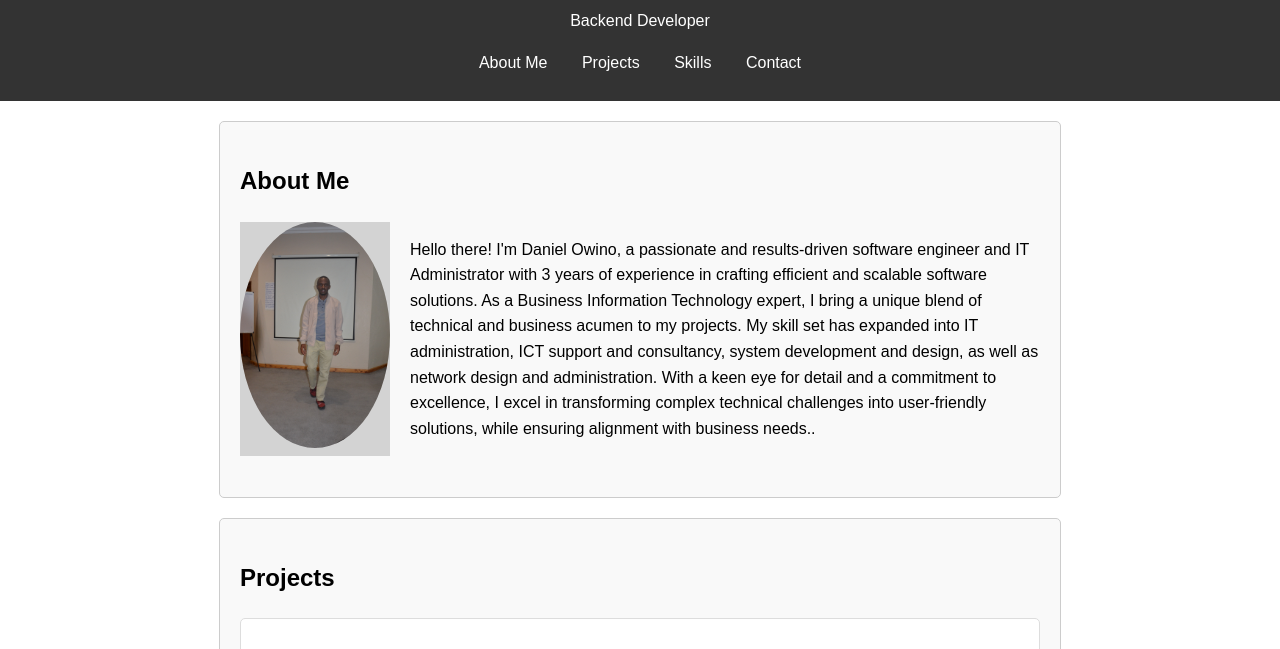
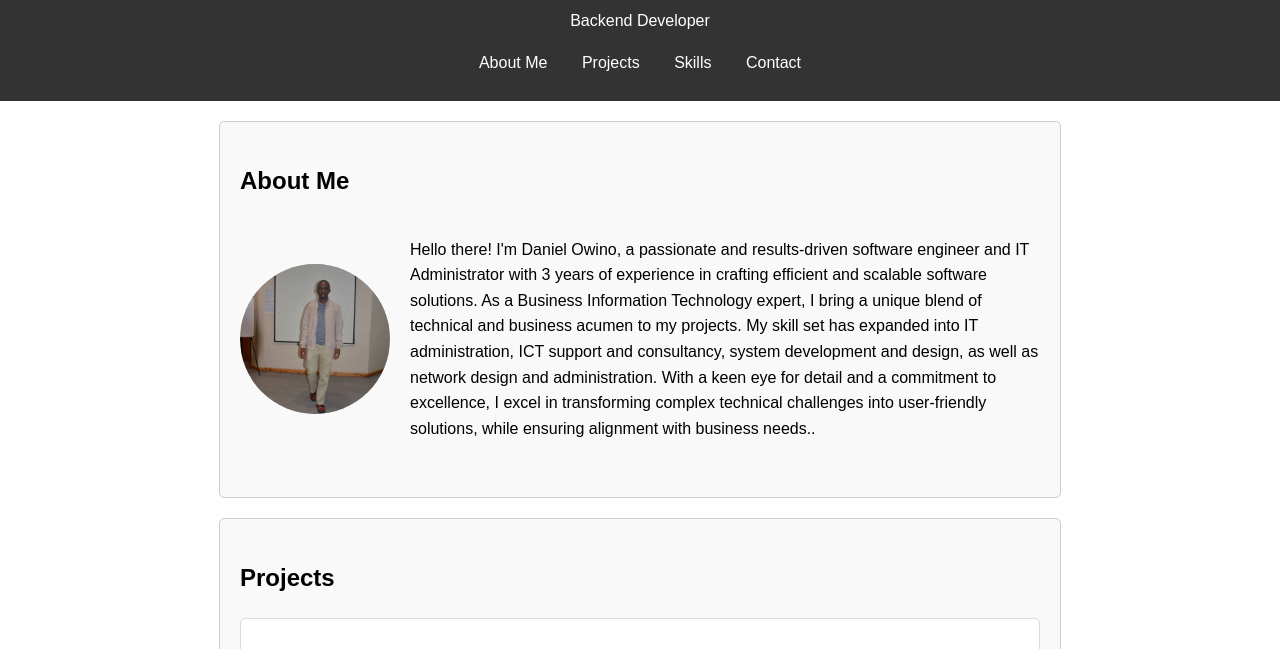
Before and after one commit to owino600/my_portfolio, a plain HTML site: page index.html in a window 1280 px wide. Shown: the part 96-745 px from the top of the page. Drawn offline with Linux system fonts and the light colour scheme.

Commit message:
portfolio

```diff
--- a/styles.css
+++ b/styles.css
@@ -50,9 +50,15 @@ footer {
 }
 
 .about-photo-container {
-    flex: 0 0 150px;
+    width: 150px;
+    height: 150px;
     margin-right: 20px;
-    background-color: lightgray; /* Temporary background for debugging */
+    border-radius: 50%;
+    overflow: hidden;
+    display: flex;
+    align-items: center;
+    justify-content: center;
+    background-color: lightgray;
 }
 
 .about-photo {
```
